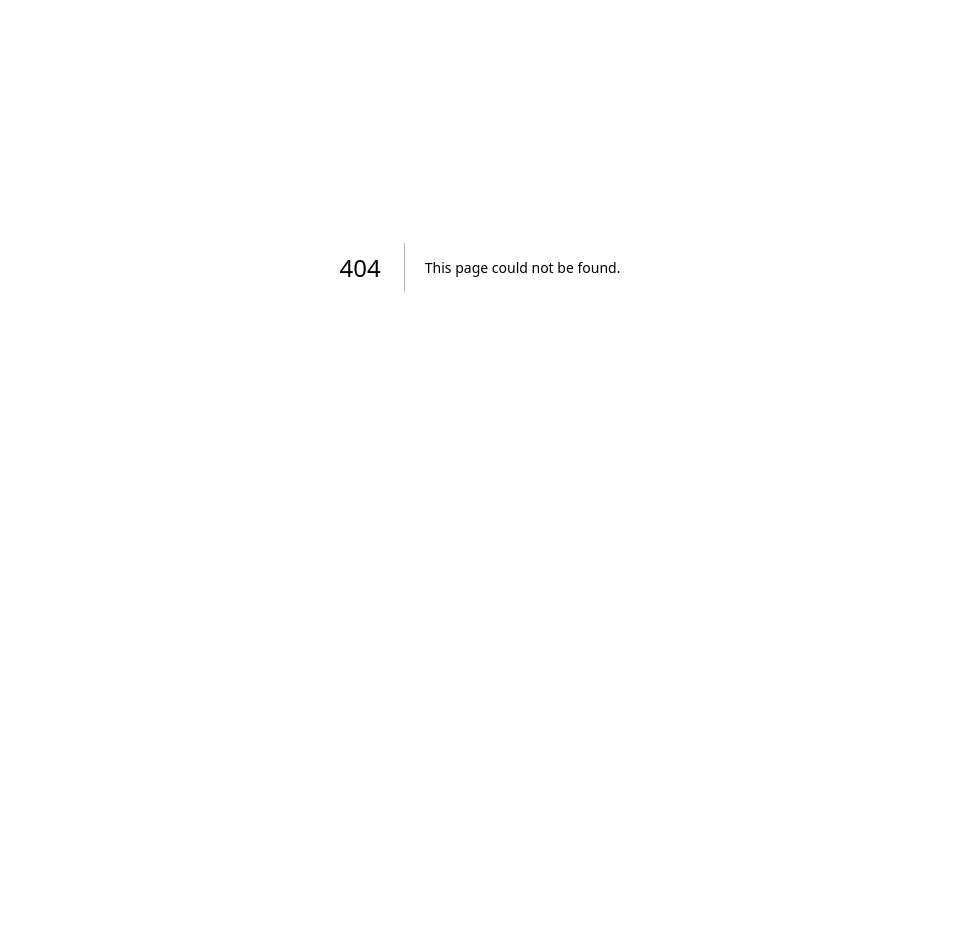
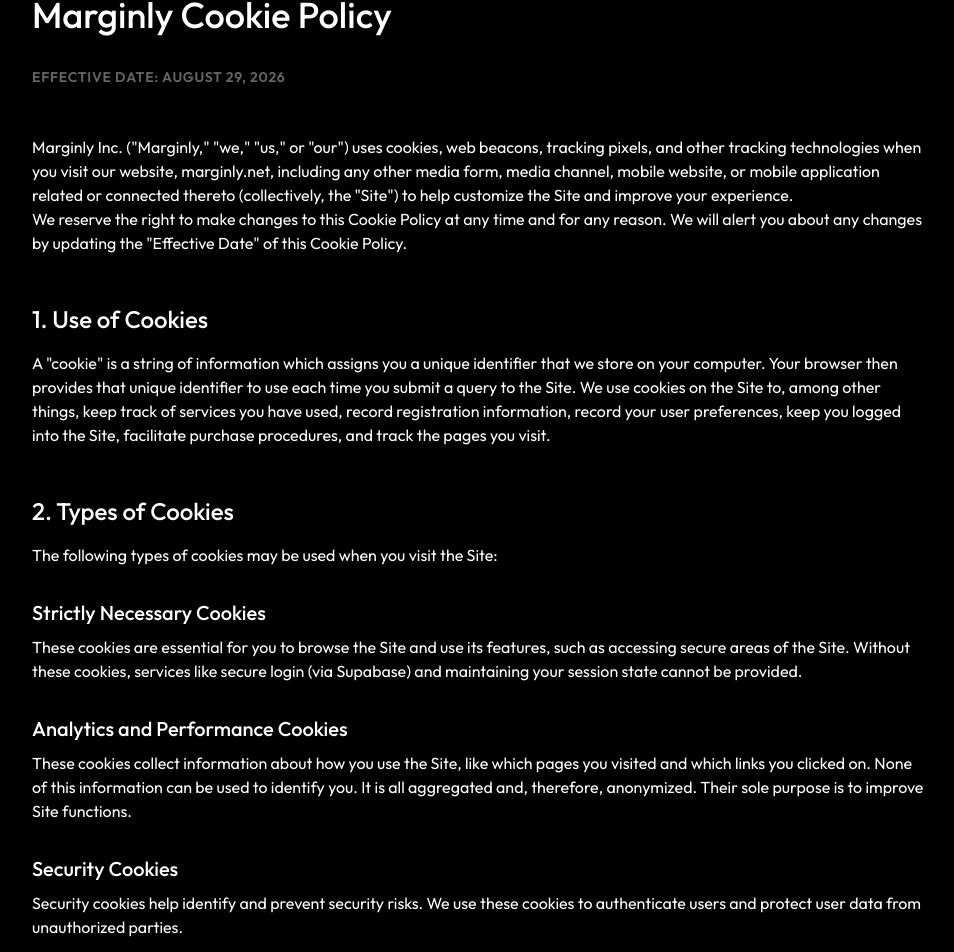
Before and after one commit to quotientoffc-bot/Marginly, a Next.js app: page /cookies in a window 1280 px wide. Before the commit this address had no page. Shown: the part 133-1085 px from the top of the page, without its empty margins (160-1114 px from the left). Before the commit the page ends 800 px from the top, so only its background shows below. Built offline with nearby package versions, Linux system fonts and the light colour scheme.

Commit message:
feat: add Cookie Policy page and link it in marketing footer

```diff
--- /dev/null
+++ b/src/app/(marketing)/cookies/page.tsx
@@ -0,0 +1,61 @@
+import React from 'react';
+
+export default function CookiesPolicy() {
+  return (
+    <div className="min-h-screen bg-black text-white py-32 px-6">
+      <div className="max-w-4xl mx-auto prose prose-invert prose-p:text-white/70 prose-a:text-purple-400">
+        <h1 className="text-4xl font-medium mb-8">Marginly Cookie Policy</h1>
+        <p className="text-sm font-semibold tracking-wider text-white/40 uppercase mb-12">Effective Date: August 29, 2026</p>
+
+        <p>
+          Marginly Inc. ("Marginly," "we," "us," or "our") uses cookies, web beacons, tracking pixels, and other tracking technologies when you visit our website, marginly.net, including any other media form, media channel, mobile website, or mobile application related or connected thereto (collectively, the "Site") to help customize the Site and improve your experience.
+        </p>
+
+        <p>
+          We reserve the right to make changes to this Cookie Policy at any time and for any reason. We will alert you about any changes by updating the "Effective Date" of this Cookie Policy.
+        </p>
+
+        <h2 className="text-2xl font-medium mt-12 mb-4">1. Use of Cookies</h2>
+        <p>
+          A "cookie" is a string of information which assigns you a unique identifier that we store on your computer. Your browser then provides that unique identifier to use each time you submit a query to the Site. We use cookies on the Site to, among other things, keep track of services you have used, record registration information, record your user preferences, keep you logged into the Site, facilitate purchase procedures, and track the pages you visit.
+        </p>
+
+        <h2 className="text-2xl font-medium mt-12 mb-4">2. Types of Cookies</h2>
+        <p>The following types of cookies may be used when you visit the Site:</p>
+
+        <h3 className="text-xl font-medium mt-8 mb-2">Strictly Necessary Cookies</h3>
+        <p>
+          These cookies are essential for you to browse the Site and use its features, such as accessing secure areas of the Site. Without these cookies, services like secure login (via Supabase) and maintaining your session state cannot be provided.
+        </p>
+
+        <h3 className="text-xl font-medium mt-8 mb-2">Analytics and Performance Cookies</h3>
+        <p>
+          These cookies collect information about how you use the Site, like which pages you visited and which links you clicked on. None of this information can be used to identify you. It is all aggregated and, therefore, anonymized. Their sole purpose is to improve Site functions.
+        </p>
+
+        <h3 className="text-xl font-medium mt-8 mb-2">Security Cookies</h3>
+        <p>
+          Security cookies help identify and prevent security risks. We use these cookies to authenticate users and protect user data from unauthorized parties.
+        </p>
+
+        <h2 className="text-2xl font-medium mt-12 mb-4">3. Control of Cookies</h2>
+        <p>
+          Most browsers are set to accept cookies by default. However, you can remove or reject cookies in your browser's settings. Please be aware that such action could affect the availability and functionality of the Site (for example, you may not be able to log in to the Marginly Dashboard).
+        </p>
+
+        <h2 className="text-2xl font-medium mt-12 mb-4">4. Other Tracking Technologies</h2>
+        <p>
+          In addition to cookies, we may use web beacons, pixel tags, and other tracking technologies on the Site to help customize the Site and improve your experience. A "web beacon" or "pixel tag" is a tiny object or image embedded in a web page or email. They are used to track the number of users who have visited particular pages and viewed emails, and acquire other statistical data.
+        </p>
+
+        <h2 className="text-2xl font-medium mt-12 mb-4">5. Contact Us</h2>
+        <p>
+          If you have questions or comments about this Cookie Policy, please contact us at:
+          <br /><br />
+          <strong>Marginly Legal Department</strong><br />
+          Email: legal@marginly.com
+        </p>
+      </div>
+    </div>
+  );
+}
--- a/src/app/(marketing)/page.tsx
+++ b/src/app/(marketing)/page.tsx
@@ -214,9 +214,10 @@
 
       {/* Footer */}
       <footer className="w-full border-t border-white/10 py-12 px-8 flex flex-col md:flex-row justify-between items-center gap-6 z-20 bg-[#050505] relative text-xs text-white/40 font-medium">
-        <div className="flex gap-4">
+        <div className="flex gap-4 flex-wrap">
           <Link href="/privacy" className="hover:text-white transition-colors">Privacy Policy</Link>
           <Link href="/terms" className="hover:text-white transition-colors">Terms of Use</Link>
+          <Link href="/cookies" className="hover:text-white transition-colors">Cookie Policy</Link>
           <Link href="/refunds" className="hover:text-white transition-colors">Sales and Refunds</Link>
         </div>
         <p>Copyright © 2026 Marginly Inc. All rights reserved.</p>
```
Also changed, not shown: 1 other file (tests, documents, lock files or other folders).
